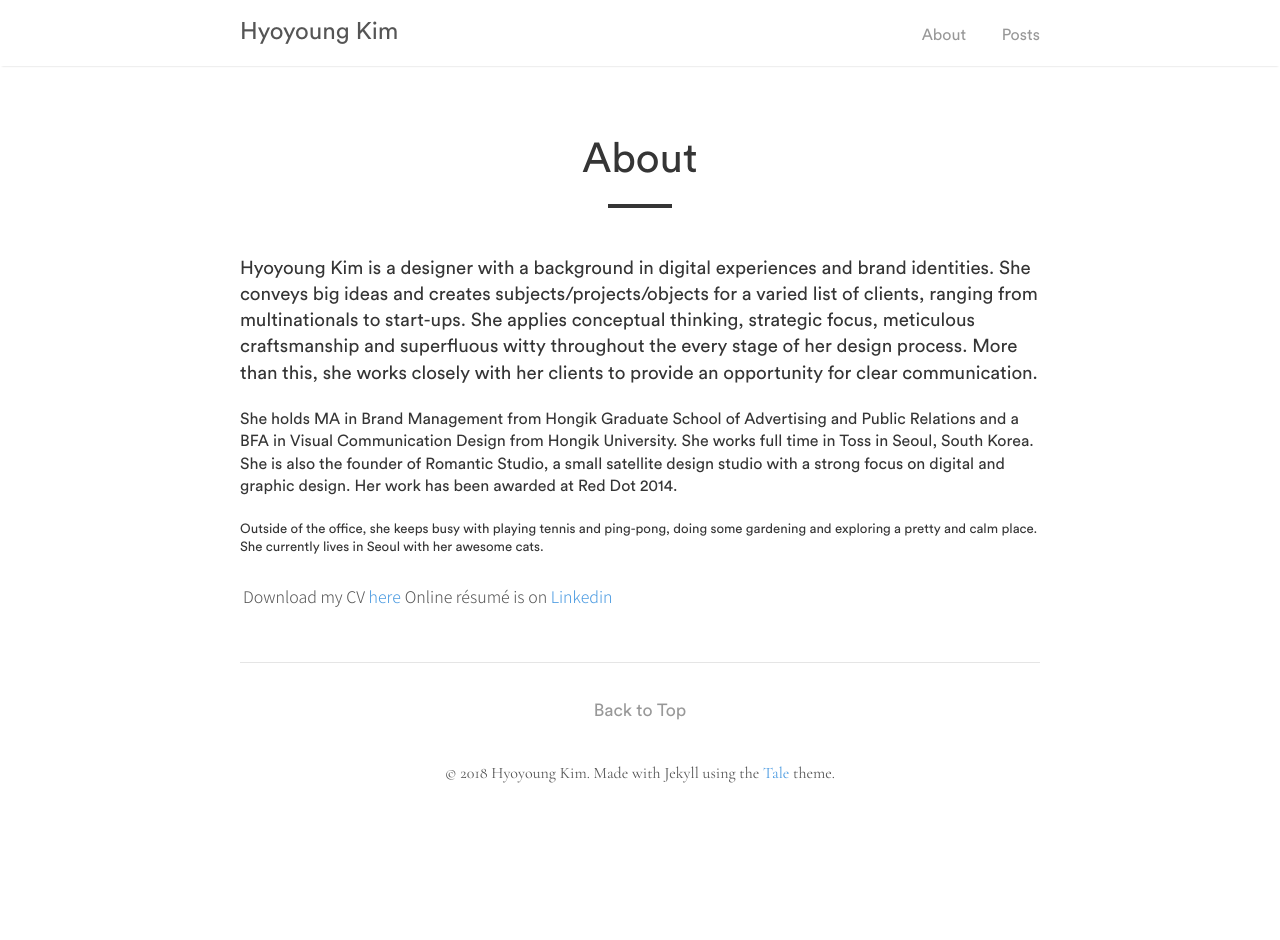
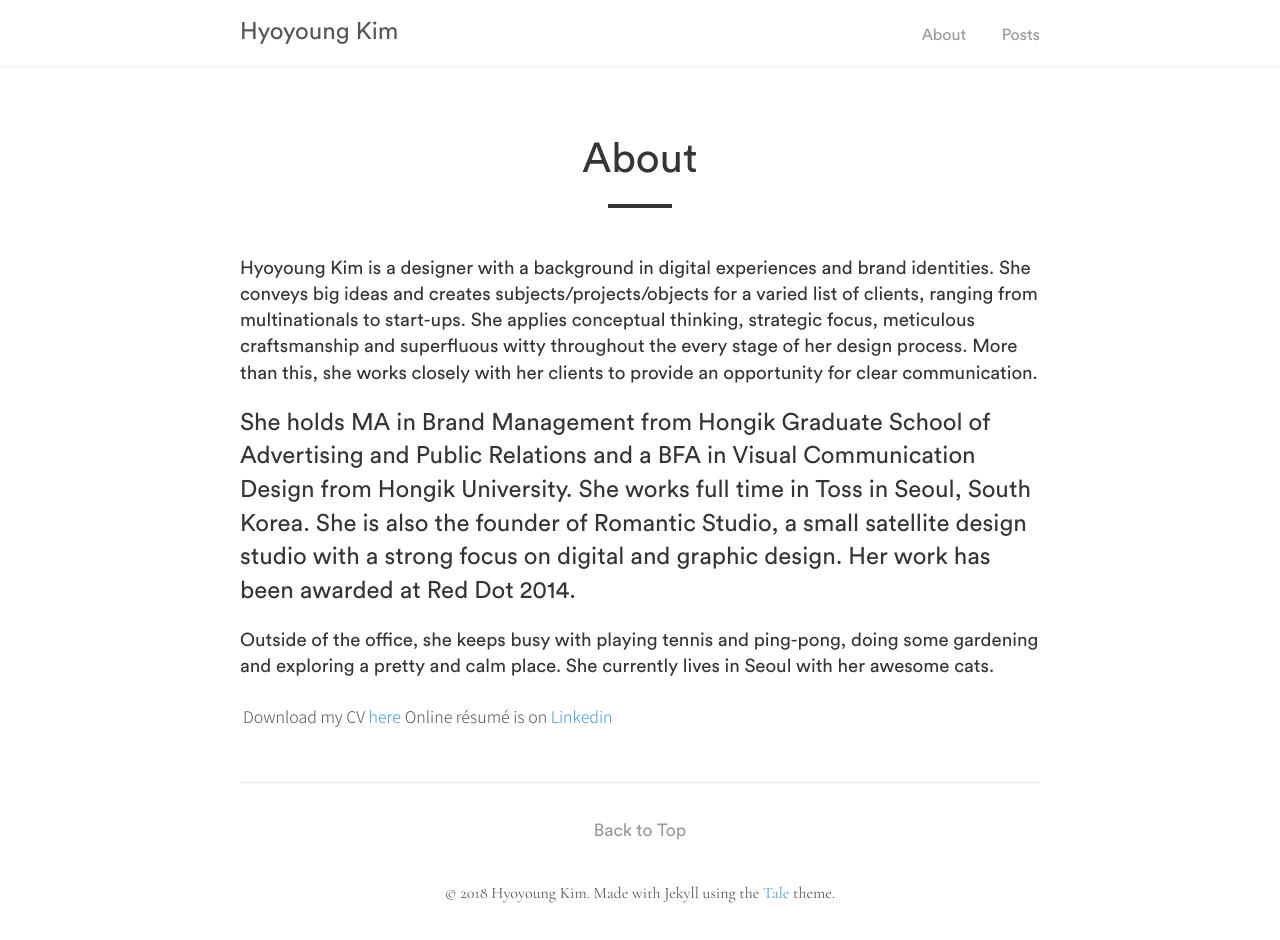
Before and after one commit to hyngkm/hyngkm.github.io, a Jekyll site: the page built from _pages/about.md, in a window 1280 px wide. Built offline with Jekyll 4.4.1, drawn with Linux system fonts in a browser that asks for light colours; before the commit the page ends 900 px from its top, so only the background shows below that.

```diff
--- a/_pages/about.md
+++ b/_pages/about.md
@@ -7,8 +7,8 @@ permalink: /about/
 
 ### Hyoyoung Kim is a designer with a background in digital experiences and brand identities. She conveys big ideas and creates subjects/projects/objects for a varied list of clients, ranging from multinationals to start-ups. She applies conceptual thinking, strategic focus, meticulous craftsmanship and superfluous witty throughout the every stage of her design process. More than this, she works closely with her clients to provide an opportunity for clear communication.
 
-#### She holds MA in Brand Management from Hongik Graduate School of Advertising and Public Relations and a BFA in Visual Communication Design from Hongik University. She works full time in Toss in Seoul, South Korea. She is also the founder of Romantic Studio, a small satellite design studio with a strong focus on digital and graphic design. Her work has been awarded at Red Dot 2014.
+## She holds MA in Brand Management from Hongik Graduate School of Advertising and Public Relations and a BFA in Visual Communication Design from Hongik University. She works full time in Toss in Seoul, South Korea. She is also the founder of Romantic Studio, a small satellite design studio with a strong focus on digital and graphic design. Her work has been awarded at Red Dot 2014.
 
-##### Outside of the office, she keeps busy with playing tennis and ping-pong, doing some gardening and exploring a pretty and calm place. She currently lives in Seoul with her awesome cats.
+### Outside of the office, she keeps busy with playing tennis and ping-pong, doing some gardening and exploring a pretty and calm place. She currently lives in Seoul with her awesome cats.
 
 Download my CV [here](https://www.dropbox.com/s/mflqvuydydry20q/hyoyoung_kim.pdf?dl=0)   |   Online résumé is on [Linkedin](https://www.linkedin.com/in/hyoyoungkim/)
```
